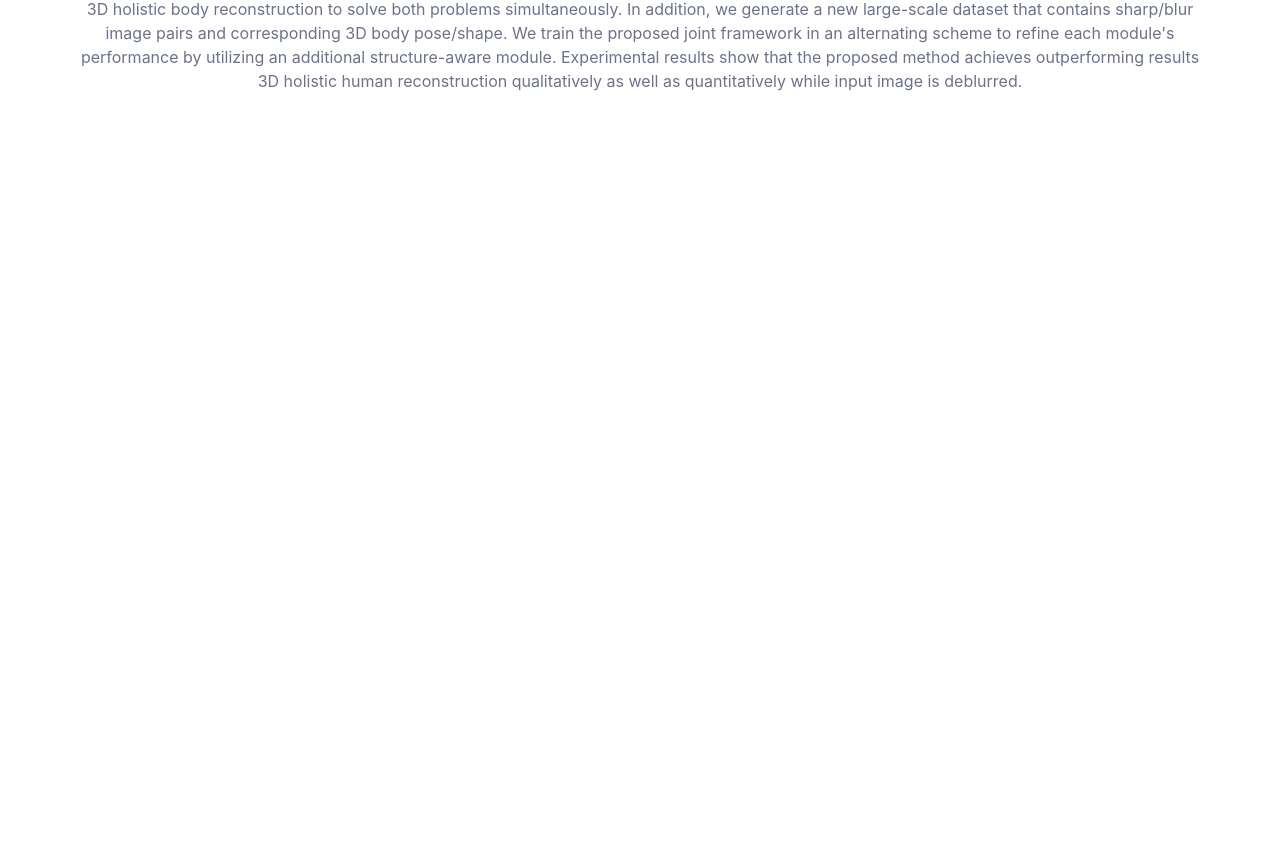
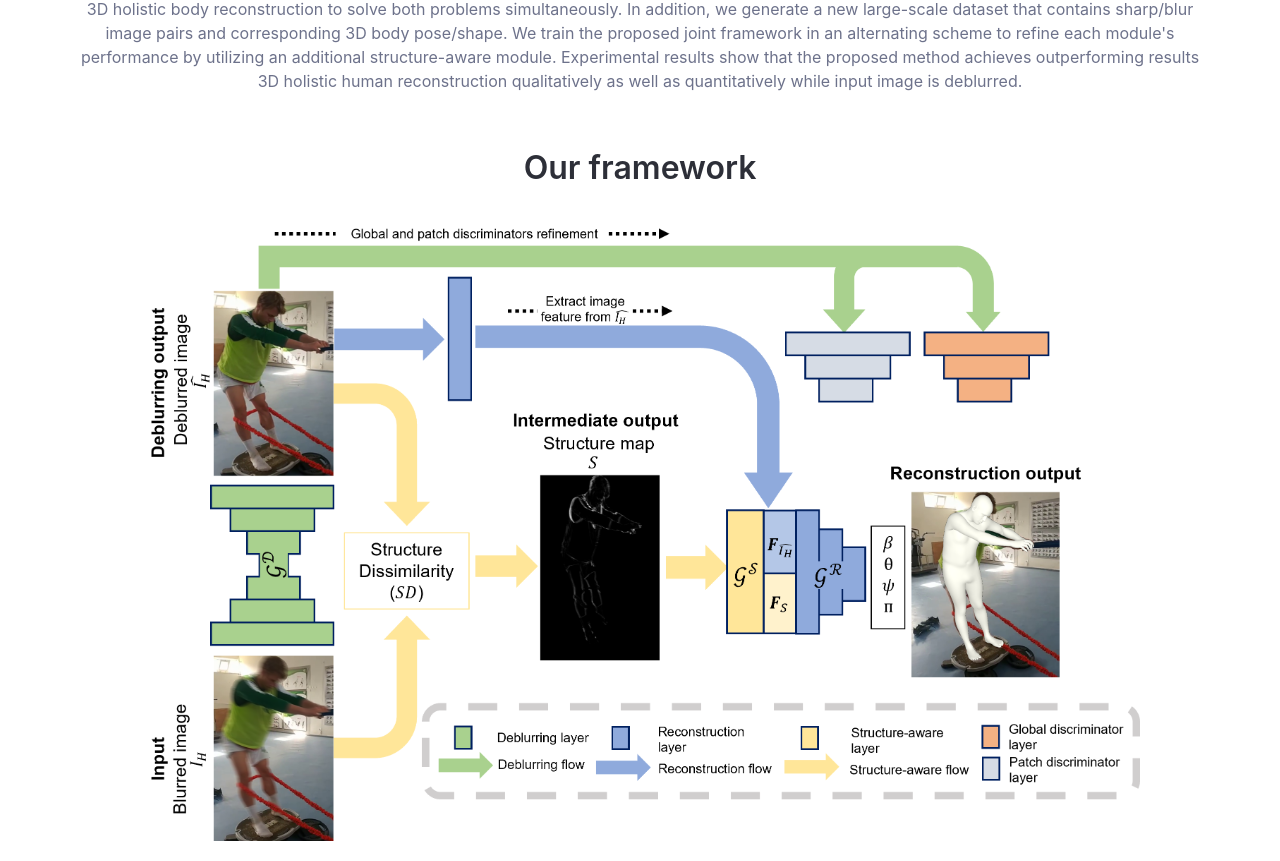
Before and after one commit to janojoshua/D2R, a React (Create React App) app: page / in a window 1280 px wide. Shown: the part 777-1638 px from the top of the page. Before the commit the page ends 906 px from the top, so only its background shows below. Built offline with nearby package versions, Linux system fonts and the light colour scheme.

Commit message:
D2R framework image commit

```diff
--- a/src/components/D2R.jsx
+++ b/src/components/D2R.jsx
@@ -15,6 +15,7 @@ import '../vendor/fancybox/css/jquery.fancybox.css'
 export default function D2R(){
     // const [method, setMethod] = useState([])
     var teaser_img = require('./assets/teaser_2.png')
+    var framework_img = require('./assets/framework_1.png')
     return(
         <>
             {/* ------ Header part ------ */}
@@ -31,13 +32,11 @@ export default function D2R(){
                     </div>
                 </div>
             </div>
-
             {/* ------ Abstract ------ */}
             <div class="page-section">
                 <div class="container">
                     <div class="text-center">
                         <h2 class="title-section">Abstract</h2>
-                        {/* <div class="row align-items-center"> */}
                         <div class="row mt-3">
                             <p>Holistic human pose and shape reconstruction receive huge
                                interest since it restores detailed human pose and shape
@@ -57,11 +56,21 @@ export default function D2R(){
                                3D holistic human reconstruction qualitatively as well as quantitatively
                                while input image is deblurred. </p>
                         </div>
-                        {/* </div> */}
                     </div>
                 </div>
             </div>
-
+            {/* ------ Framework part ------ */}
+            <div class="page-section">
+                <div class="container">
+                    <div class="text-center">
+                        <h2 class="title-section">Our framework</h2>
+                        <div class="hero-carousel-item-framework">
+                            <img src={framework_img.default}/>
+                        </div>
+                    </div>
+                </div>
+            </div>
+            {/* ------------------------- */}
         </>
     )
 
```
Also changed, not shown: src/components/assets/framework_1.png (added). Lines whose indentation alone changed are shown as unchanged.
